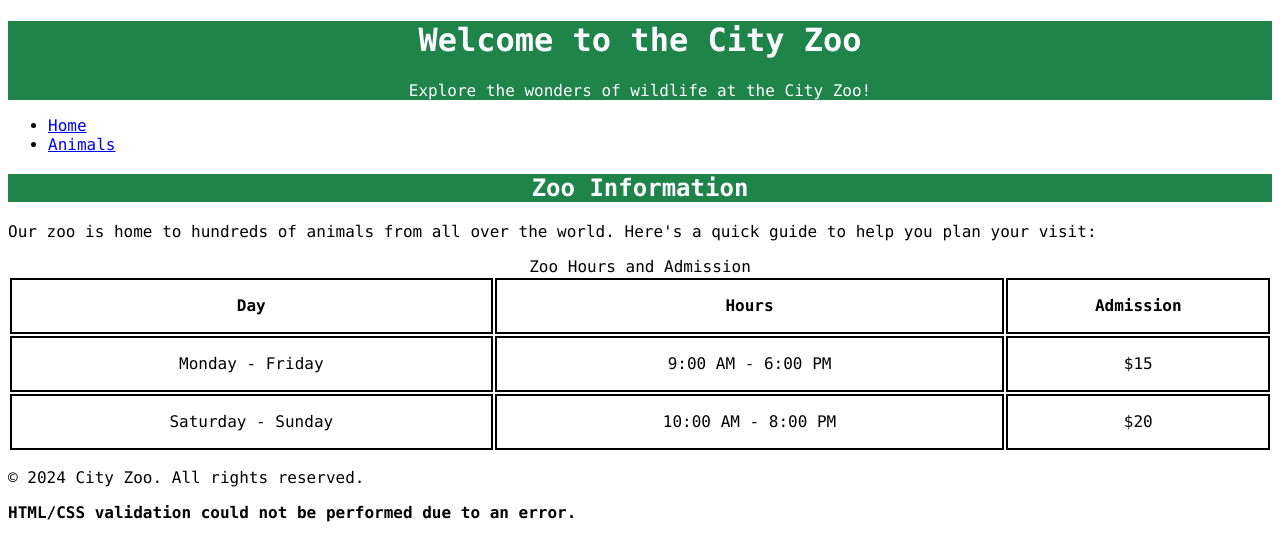
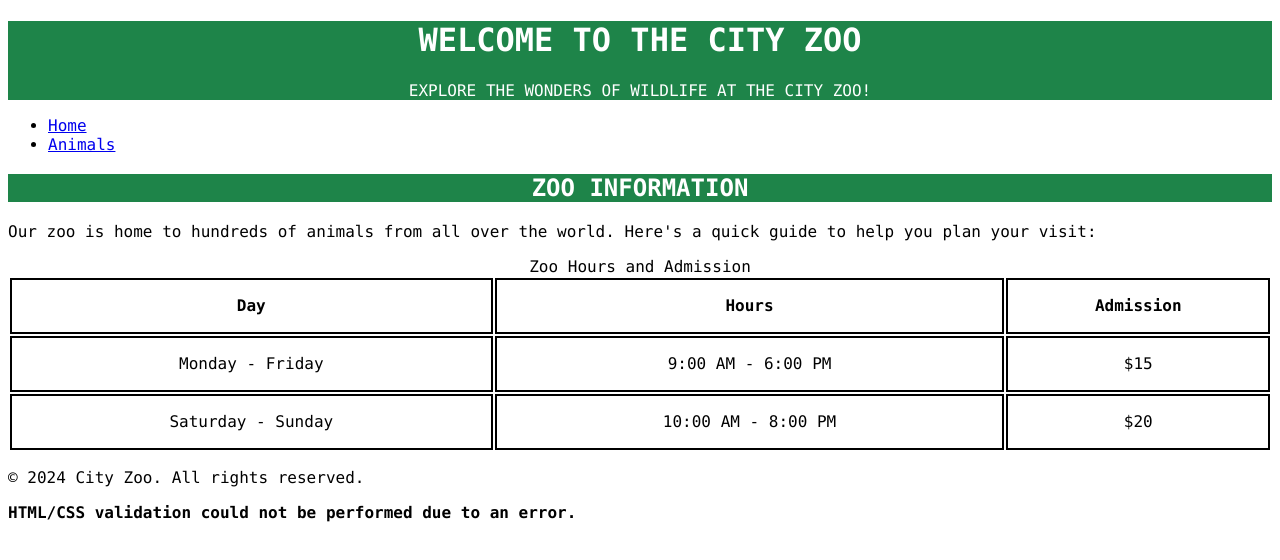
Before and after one commit to UdvalM/UdvalM.github.io, a plain HTML site: page zoo/index.html in a window 1280 px wide. Drawn offline with Linux system fonts and the light colour scheme; no server answers.

Commit message:
font exploration

```diff
--- a/zoo/styles.css
+++ b/zoo/styles.css
@@ -1,15 +1,17 @@
 body{
-	font-family: "monaco", monospace;
+	font-family:"console", "monaco", monospace;
 }
 header{
 	background-color:#1e8449;
 	color:white;
 	text-align: center;
+	text-transform:uppercase;
 }
 h2{
 	text-align:center;
 	background-color:#1e8449;
 	color:white;
+	text-transform:uppercase;
 }
 table{
 	width: 100%;
```
Also changed, not shown: 1 other file.
